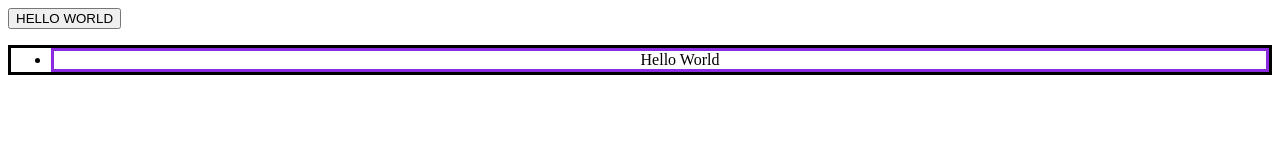
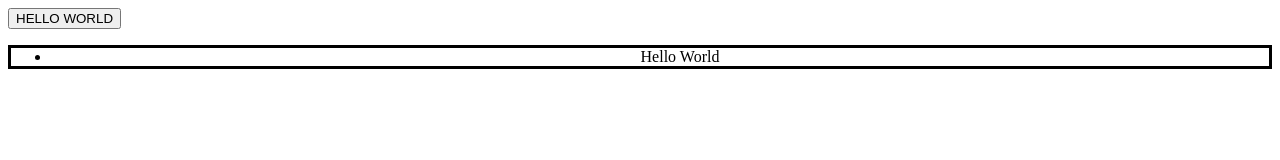
Before and after one commit to DevelopynWesley/VueHello, a plain HTML site: page index.html in a window 1280 px wide. Drawn offline with Linux system fonts and the light colour scheme.

Commit message:
unneeded css

```diff
--- a/styles/style.css
+++ b/styles/style.css
@@ -1,21 +1,9 @@
-body {
-    align-content: center;
-    align-items: center;
-
-}
-
-.vueapp {
-align-content: center;
-align-items: center;
-}
-
 ul {
     border: 3px solid black;
 }
 
 li {
-    border: 3px solid blueviolet;
     padding: inherit;
+    justify-content: center;
     text-align: center;
-    justify-content: center;
 }
```
Also changed, not shown: scripts/main.js (+1 -6 lines).
